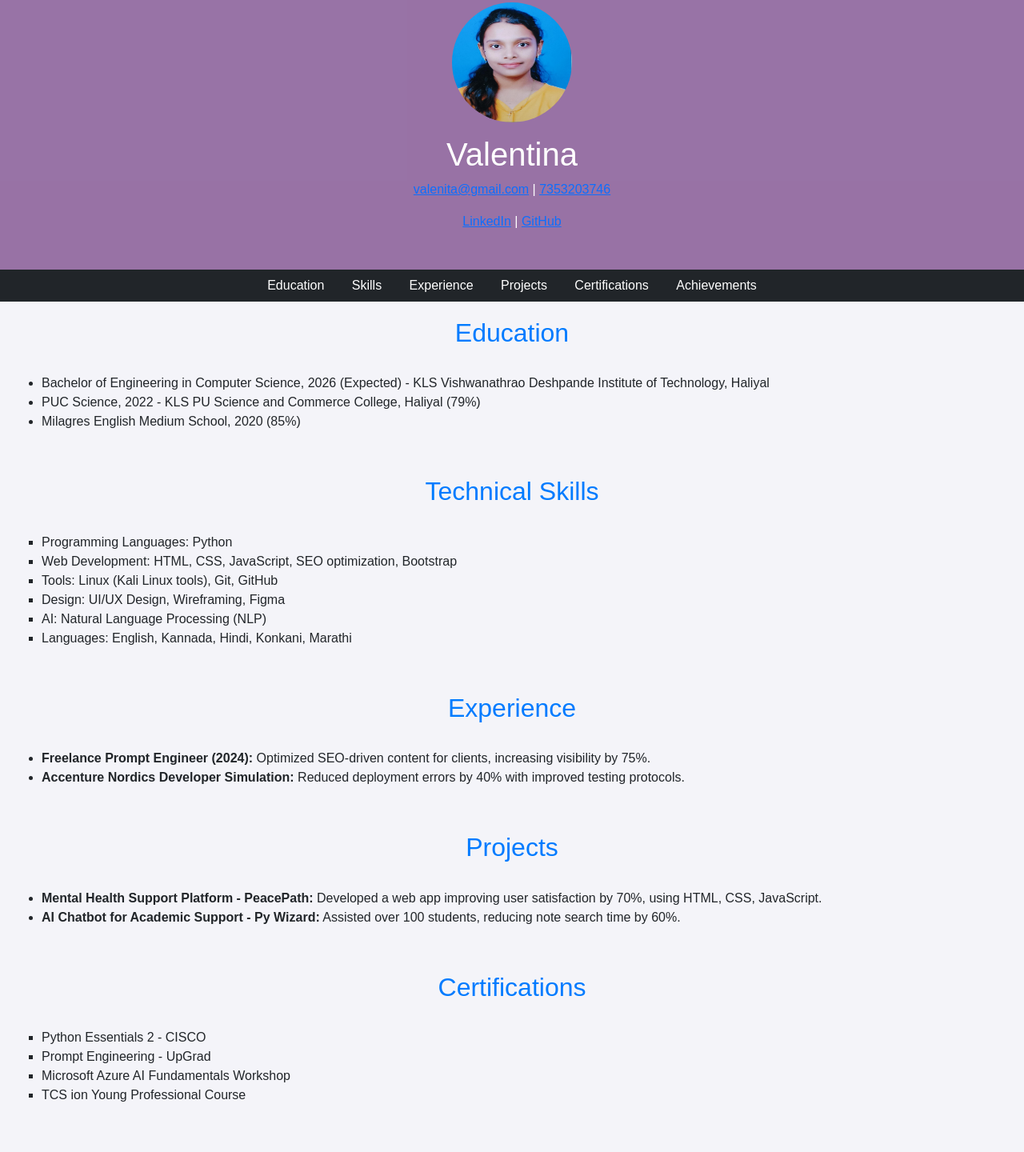
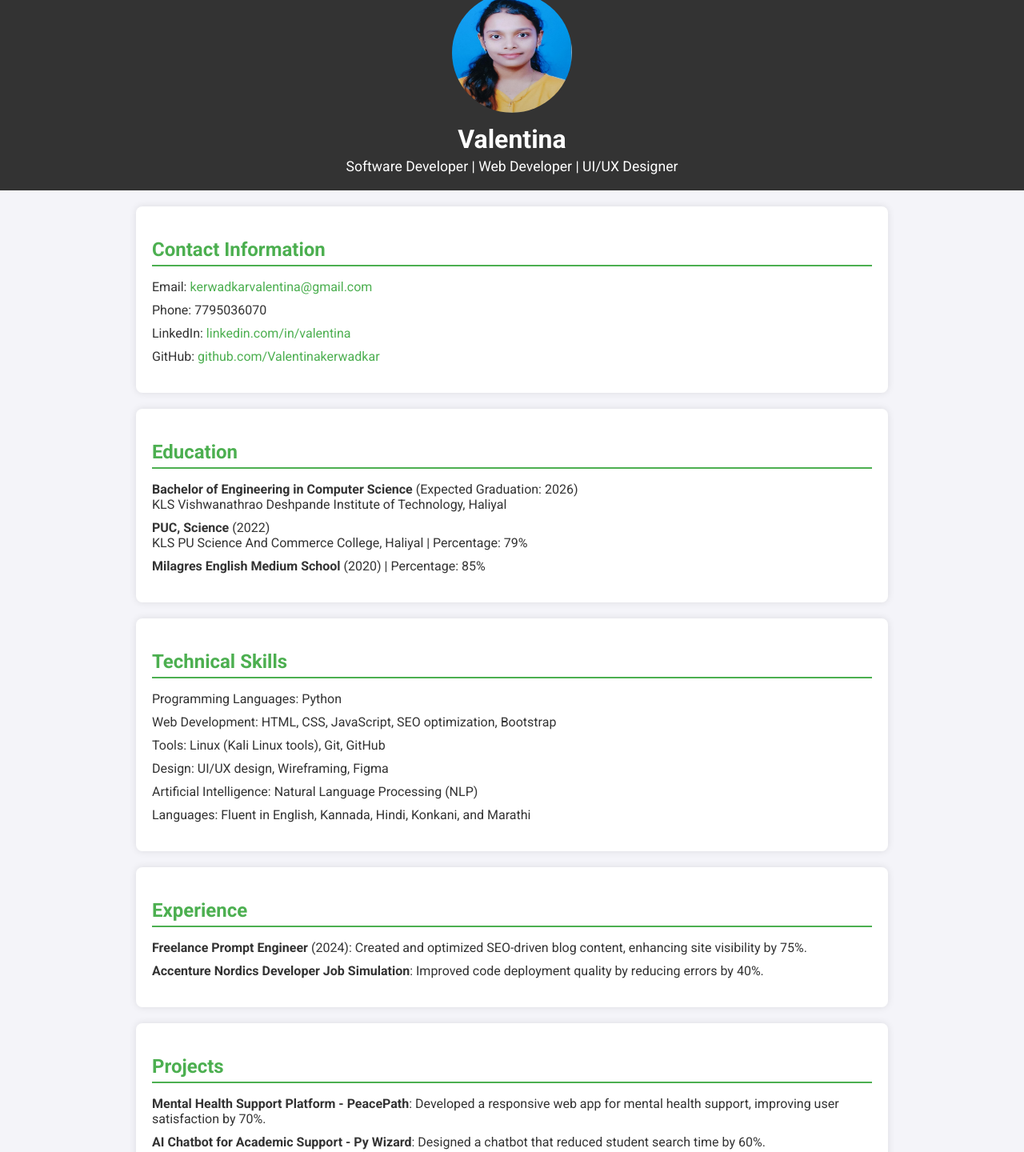
Before and after one commit to Valentinakerwadkar/my, a plain HTML site: page index.html in a window 1280 px wide. Shown: the part 29-1469 px from the top of the page at 80% size. Drawn offline with nearby package versions, Linux system fonts and the light colour scheme.

Commit message:
Update index.html

```diff
--- a/index.html
+++ b/index.html
@@ -3,117 +3,121 @@
 <head>
     <meta charset="UTF-8">
     <meta name="viewport" content="width=device-width, initial-scale=1.0">
-    <title>Resume</title>
-    <link href="https://cdnjs.cloudflare.com/ajax/libs/font-awesome/5.15.4/css/all.min.css" rel="stylesheet">
-    <link href="https://cdn.jsdelivr.net/npm/bootstrap@5.3.0/dist/css/bootstrap.min.css" rel="stylesheet">
+    <title>Valentina - Resume</title>
+    <link href="https://fonts.googleapis.com/css2?family=Roboto:wght@400;700&display=swap" rel="stylesheet">
     <style>
         body {
-            font-family: Arial, sans-serif;
+            font-family: 'Roboto', sans-serif;
             margin: 0;
             padding: 0;
             background-color: #f4f4f9;
+            color: #333;
         }
         header {
-            background-color: #748b;
+            background-color:#333;
             color: white;
+            padding: 20px;
             text-align: center;
-            padding: 2em;
         }
         header img {
             border-radius: 50%;
             width: 150px;
             height: 150px;
-            margin-bottom: 1em;
         }
-        nav a {
-            color: white;
-            margin: 0 15px;
+        header h1 {
+            margin: 10px 0 5px;
+        }
+        header p {
+            margin: 0;
+            font-size: 1.1em;
+        }
+        section {
+            margin: 20px auto;
+            padding: 20px;
+            max-width: 900px;
+            background: white;
+            box-shadow: 0 0 10px rgba(0, 0, 0, 0.1);
+            border-radius: 8px;
+        }
+        section h2 {
+            color: #4CAF50;
+            border-bottom: 2px solid #4CAF50;
+            padding-bottom: 5px;
+            margin-bottom: 15px;
+        }
+        ul {
+            list-style-type: none;
+            padding: 0;
+        }
+        ul li {
+            margin-bottom: 10px;
+        }
+        .contact a {
+            color: #4CAF50;
             text-decoration: none;
         }
-        nav a:hover {
+        .contact a:hover {
             text-decoration: underline;
-        }
-        section {
-            padding: 20px;
-        }
-        footer {
-            background-color: #222;
-            color: white;
-            text-align: center;
-            padding: 1em 0;
-        }
-        footer a {
-            color: #007bff;
-        }
-        .section-title {
-            text-align: center;
-            margin-bottom: 1em;
-            color: #007bff;
-        }
-        .skills li, .achievements li, .certifications li {
-            list-style: square;
         }
     </style>
 </head>
 <body>
-
     <header>
-    <!-- Add your image here -->
-    <img src="./Valentina.jpeg" alt="Your Picture" id="profile-pic">
+        <img src="./Valentina.jpeg" alt="Milton Mascarenhas">
         <h1>Valentina</h1>
-    <p><a href="valentina@gmail.com">valenita@gmail.com</a> | <a href="tel:+917353203746">7353203746</a></p>
-    <p><a href="https://www.linkedin.com/in/milton-mascarenhas-51854a24a/" target="_blank">LinkedIn</a> | <a href="https://github.com/Mascarenhas46704" target="_blank">GitHub</a></p>
+        <p>Software Developer | Web Developer | UI/UX Designer</p>
     </header>
 
-<nav class="bg-dark py-2 text-center">
-    <a href="#education">Education</a>
-    <a href="#skills">Skills</a>
-    <a href="#experience">Experience</a>
-    <a href="#projects">Projects</a>
-    <a href="#certifications">Certifications</a>
-    <a href="#achievements">Achievements</a>
-</nav>
-
-<section id="education">
-    <h2 class="section-title">Education</h2>
-    <ul>
-        <li>Bachelor of Engineering in Computer Science, 2026 (Expected) - KLS Vishwanathrao Deshpande Institute of Technology, Haliyal</li>
-        <li>PUC Science, 2022 - KLS PU Science and Commerce College, Haliyal (79%)</li>
-        <li>Milagres English Medium School, 2020 (85%)</li>
+    <section>
+        <h2>Contact Information</h2>
+        <ul class="contact">
+            <li>Email: <a href="kerwadkervalentina@gmail.com">kerwadkarvalentina@gmail.com</a></li>
+            <li>Phone: 7795036070</li>
+            <li>LinkedIn: <a href="https://www.linkedin.com/search/results/all/?fetchDeterministicClustersOnly=true&heroEntityKey=urn%3Ali%3Afsd_profile%3AACoAAEZmpPYBgSX4oEODotlQKFaLz2fegplciTc&keywords=valentina%20kerwadkar&origin=RICH_QUERY_SUGGESTION&position=0&searchId=a7a431cd-731b-47c0-8e5f-9f06df9c85c6&sid=xTC&spellCorrectionEnabled=false" target="_blank">linkedin.com/in/valentina</a></li>
+            <li>GitHub: <a href="https://github.com/Valentinakerwadkar" target="_blank">github.com/Valentinakerwadkar</a></li>
         </ul>
     </section>
 
-<section id="skills">
-    <h2 class="section-title">Technical Skills</h2>
-    <ul class="skills">
+    <section>
+        <h2>Education</h2>
+        <ul>
+            <li><strong>Bachelor of Engineering in Computer Science</strong> (Expected Graduation: 2026)<br>KLS Vishwanathrao Deshpande Institute of Technology, Haliyal</li>
+            <li><strong>PUC, Science</strong> (2022)<br>KLS PU Science And Commerce College, Haliyal | Percentage: 79%</li>
+            <li><strong>Milagres English Medium School</strong> (2020) | Percentage: 85%</li>
+        </ul>
+    </section>
+
+    <section>
+        <h2>Technical Skills</h2>
+        <ul>
             <li>Programming Languages: Python</li>
             <li>Web Development: HTML, CSS, JavaScript, SEO optimization, Bootstrap</li>
             <li>Tools: Linux (Kali Linux tools), Git, GitHub</li>
-        <li>Design: UI/UX Design, Wireframing, Figma</li>
-        <li>AI: Natural Language Processing (NLP)</li>
-        <li>Languages: English, Kannada, Hindi, Konkani, Marathi</li>
+            <li>Design: UI/UX design, Wireframing, Figma</li>
+            <li>Artificial Intelligence: Natural Language Processing (NLP)</li>
+            <li>Languages: Fluent in English, Kannada, Hindi, Konkani, and Marathi</li>
         </ul>
     </section>
 
-<section id="experience">
-    <h2 class="section-title">Experience</h2>
+    <section>
+        <h2>Experience</h2>
         <ul>
-        <li><strong>Freelance Prompt Engineer (2024):</strong> Optimized SEO-driven content for clients, increasing visibility by 75%.</li>
-        <li><strong>Accenture Nordics Developer Simulation:</strong> Reduced deployment errors by 40% with improved testing protocols.</li>
+            <li><strong>Freelance Prompt Engineer</strong> (2024): Created and optimized SEO-driven blog content, enhancing site visibility by 75%.</li>
+            <li><strong>Accenture Nordics Developer Job Simulation</strong>: Improved code deployment quality by reducing errors by 40%.</li>
         </ul>
     </section>
 
-<section id="projects">
-    <h2 class="section-title">Projects</h2>
+    <section>
+        <h2>Projects</h2>
         <ul>
-        <li><strong>Mental Health Support Platform - PeacePath:</strong> Developed a web app improving user satisfaction by 70%, using HTML, CSS, JavaScript.</li>
-        <li><strong>AI Chatbot for Academic Support - Py Wizard:</strong> Assisted over 100 students, reducing note search time by 60%.</li>
+            <li><strong>Mental Health Support Platform - PeacePath</strong>: Developed a responsive web app for mental health support, improving user satisfaction by 70%.</li>
+            <li><strong>AI Chatbot for Academic Support - Py Wizard</strong>: Designed a chatbot that reduced student search time by 60%.</li>
         </ul>
     </section>
 
-<section id="certifications">
-    <h2 class="section-title">Certifications</h2>
-    <ul class="certifications">
+    <section>
+        <h2>Certifications</h2>
+        <ul>
             <li>Python Essentials 2 - CISCO</li>
             <li>Prompt Engineering - UpGrad</li>
             <li>Microsoft Azure AI Fundamentals Workshop</li>
@@ -121,18 +125,16 @@
         </ul>
     </section>
 
-<section id="achievements">
-    <h2 class="section-title">Achievements</h2>
-    <ul class="achievements">
-        <li>2nd Place in Ethical Hacking Competition - Aavishkaar 2023</li>
-        <li>Hackathon Participation - Developed an innovative Mental Health Platform</li>
+    <section>
+        <h2>Achievements</h2>
+        <ul>
+            <li>2nd Place in Ethical Hacking Competition at Aavishkaar 2023</li>
+            <li>Recognized for innovative features in College Hackathon on Mental Health Support Platforms</li>
         </ul>
     </section>
 
     <footer>
-    <p>&copy; 2024 valenita <i class="fas fa-heart"></i> and HTML.</p>
+        <p style="text-align: center; padding: 10px;">&copy; 2024 Valentina Kerwadkar</p>
     </footer>
-
-<script src="https://cdn.jsdelivr.net/npm/bootstrap@5.3.0/dist/js/bootstrap.bundle.min.js"></script>
 </body>
 </html>
```
Lines whose indentation alone changed are shown as unchanged.
